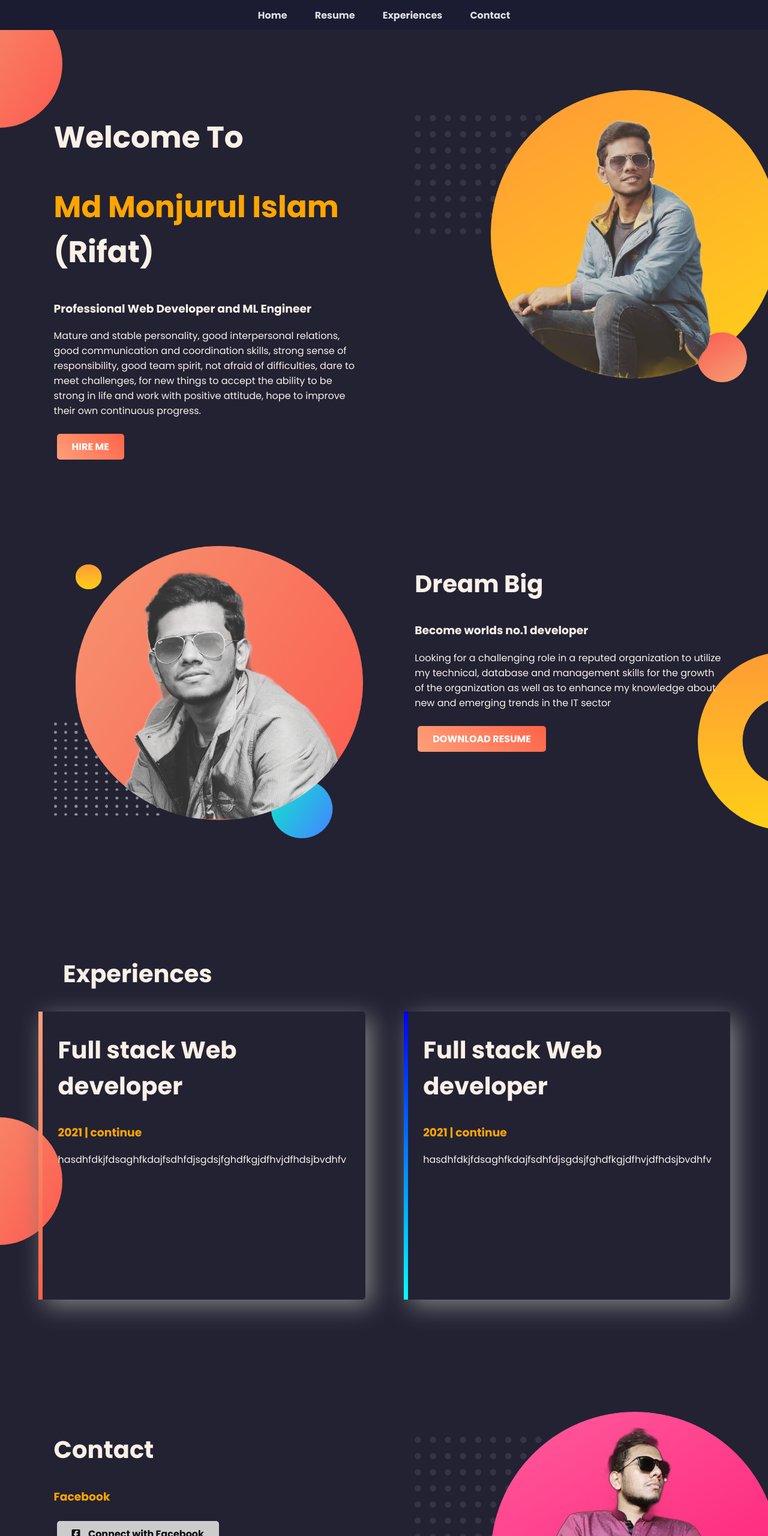
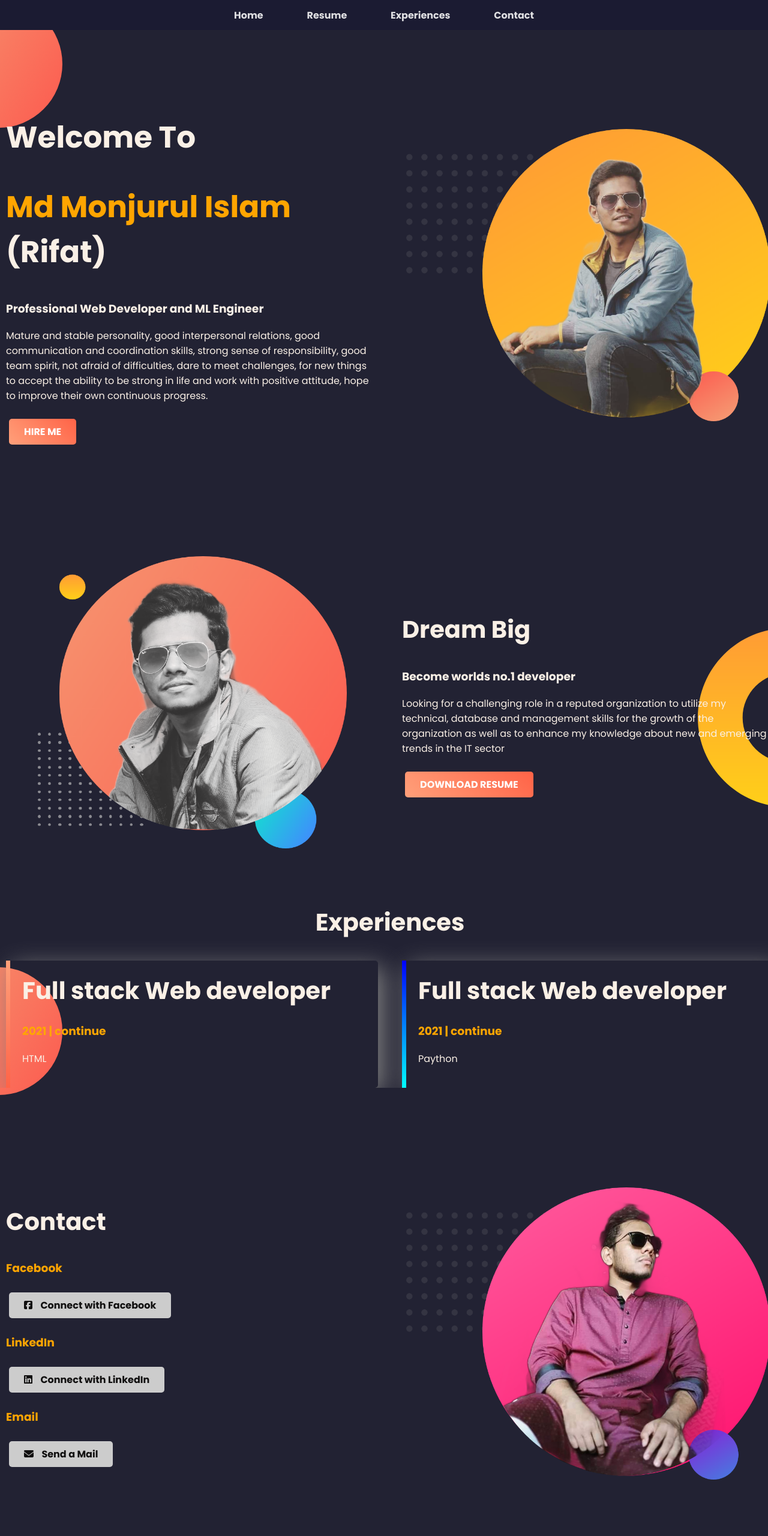
Before and after one commit to rifat3165/portfolio, a plain HTML site: page index.html in a window 1280 px wide. Shown: the top 2560 px of the page at 60% size. Drawn offline with Linux system fonts and the light colour scheme; files whose address does not match are found by name.

Commit message:
design responsive working"

```diff
--- /dev/null
+++ b/assets/responsive.css
@@ -0,0 +1,73 @@
+.container{
+    max-width: 1350px;
+    width: 100%;
+    padding-left: 10px;
+    padding-right: 10px;
+    margin: auto;
+    overflow: hidden;
+
+}
+/* Styles for screens with a width of 600 pixels or less */
+@media only screen and (max-width: 600px) {
+
+    nav{
+        width: 100%;
+    }
+    section{
+        height: auto;
+    }
+    #first-img{
+        width: 80%;
+        height: 100%;
+        margin: auto;
+    }
+    #second-img{
+        width: 80%;
+        height: 100%;
+        margin: auto;
+    }
+    #third-img{
+        width: 80%;
+        height: 100%;
+        margin: auto;
+    }
+    .hero_section{
+        display: flex;
+        align-items: center;
+        justify-content: space-between;
+        flex-direction: column;
+        gap: 30px;
+    }
+    .dream_section{
+        display: flex;
+        align-items: center;
+        justify-content: space-between;
+        flex-direction: column-reverse;
+        gap: 30px;
+    }
+    .experience{
+        display: flex;
+        align-items: center;
+        justify-content: space-between;
+        flex-direction: column;
+        gap: 30px;
+    }
+    .contact_us{
+        display: flex;
+        align-items: center;
+        justify-content: space-between;
+        flex-direction: column-reverse;
+        gap: 30px;
+    }
+
+  }
+
+  /* Styles for screens with a width between 601 and 900 pixels */
+  @media only screen and (min-width: 601px) and (max-width: 900px) {
+    /* Your CSS styles here */
+  }
+
+  /* Styles for screens with a width of 901 pixels or more */
+  @media only screen and (min-width: 901px) {
+    /* Your CSS styles here */
+  }
--- a/style.css
+++ b/assets/style.css
@@ -17,17 +17,18 @@ header{
     top: 0;
 }
 nav{
-    width: 50%;
-    max-width: 500px;
+    width:100%;
+
     height: 50px;
     margin: 0 auto;
     display: block;
 }
 nav > ul{
     display: flex;
-    justify-content: space-evenly;
+    justify-content: center;
     flex-wrap: wrap;
     align-items: center;
+    gap: 60px;
     padding-inline-start: 0;
     margin-block: 0;
     height: 100%;
@@ -70,10 +71,7 @@ h2{
     color: orange;
 }
 .half-width{
-    width: 40%;
-    float: left;
-    margin-left: 5%;
-    padding-left: 2%;
+    width: 100%;
 }
 .half-width img{
     width: 100%;
@@ -101,13 +99,14 @@ h2{
     background-position: right;
     padding-bottom: 50px;
 }
-.contact{
-    padding-bottom: 0px;
+
+.contact-wrap{
+    width: 50%;
 }
 section{
-    width: 100%;
+
     margin: 0 auto 10px auto;
-    height: 600px;
+
     padding-bottom: 150px;
 }
 
@@ -128,8 +127,12 @@ section{
 .single-experience{
     box-shadow: 10px 10px 40px gray;
     border-radius: 5px;
-    height: 80%;
-    //background-color: white;
+    height: auto;
+    padding: 20px;
+}
+.single-experience h2{
+    margin: 0px;
+    padding-bottom: 5px;
 }
 #exp-size{
     margin-left: 105px;
@@ -138,6 +141,9 @@ section{
     background-image: url("images/exp-bg.png");
     background-repeat: no-repeat;
     background-position: left;
+}
+.experience-area .ex-title{
+    text-align: center;
 }
 #full-stack{
     border-left: 7px solid;
@@ -169,7 +175,36 @@ footer p{
     font-size: 12px;
 }
 
+.image{
+    display: flex;
+    align-items: center;
+    justify-content: center;
 
+}
+.hero_section{
+    display: flex;
+    align-items: center;
+    justify-content: space-between;
+    gap: 40px;
+}
+.dream_section{
+    display: flex;
+    align-items: center;
+    justify-content: space-between;
+    gap: 40px;
+}
+.experience{
+    display: flex;
+    align-items: center;
+    justify-content: space-between;
+    gap: 40px;
+}
+.contact_us{
+    display: flex;
+    align-items: center;
+    justify-content: space-between;
+    gap: 40px;
+}
 @media (prefers-reduced-motion: no-preference) {
     * {
       scroll-behavior: smooth;
--- a/index.html
+++ b/index.html
@@ -1,17 +1,19 @@
 <!DOCTYPE html>
 <html lang="en">
+
 <head>
     <meta charset="UTF-8">
     <meta name="viewport" content="width=device-width, initial-scale=1.0">
     <title>Rifat's Portfolio</title>
     <link rel="preconnect" href="https://fonts.googleapis.com">
     <link rel="preconnect" href="https://fonts.gstatic.com" crossorigin>
-    <link href="https://fonts.googleapis.com/css2?family=Poppins:ital,wght@0,100;0,200;0,300;0,400;0,500;0,600;0,700;0,800;0,900;1,100;1,200;1,300;1,400;1,500;1,600;1,700;1,800;1,900&display=swap" rel="stylesheet">
-    <link rel="stylesheet" href="style.css">
+    <link
+        href="https://fonts.googleapis.com/css2?family=Poppins:ital,wght@0,100;0,200;0,300;0,400;0,500;0,600;0,700;0,800;0,900;1,100;1,200;1,300;1,400;1,500;1,600;1,700;1,800;1,900&display=swap"
+        rel="stylesheet">
+    <link rel="stylesheet" href="assets/style.css">
+    <link rel="stylesheet" href="assets/responsive.css">
     <link rel="stylesheet" href="https://cdnjs.cloudflare.com/ajax/libs/font-awesome/5.15.3/css/all.min.css">
-    <script src="https://kit.fontawesome.com/a076d05399.js" crossorigin="anonymous"></script>
 
-    <script src="main.js"></script>
 </head>
 
 <body>
@@ -28,6 +30,8 @@
 
     <div class="background">
         <section class="top-banner" id="home">
+            <div class="container">
+                <div class="hero_section">
                     <div class="half-width">
                         <h1>Welcome To</h1>
                         <h1><span class="orange-highlight"">Md Monjurul Islam </span>(Rifat)</h1>
@@ -35,74 +39,101 @@
                         <p>Mature and stable personality, good interpersonal relations, good communication and coordination skills, strong
                             sense of responsibility, good team spirit, not afraid of difficulties, dare to meet challenges, for new things to accept
                             the ability to be strong in life and work with positive attitude, hope to improve their own continuous progress.</p>
-                <div class="button">
-                    <a class="link-button" target="_blank" href="https://www.linkedin.com/in/md-monjurul-islam-288310150/">HIRE ME</a>
+                        <div class=" button">
+                                <a class="link-button" target="_blank"
+                                    href="https://www.linkedin.com/in/md-monjurul-islam-288310150/">HIRE ME</a>
                     </div>
                 </div>
-            <div class="half-width">
+                <div class="half-width image">
                     <img src="images/profile1.png" alt="Profile1" id="first-img">
+                </div>
+
+            </div>
+
     </div>
     </section>
 
     <section class="dream-area" id="body">
-            <div class="half-width">
+        <div class="container">
+            <div class="dream_section">
+                <div class="half-width image">
                     <img src="images/profile6.png" alt="" id="second-img">
                 </div>
                 <div class="half-width">
                     <h2>Dream Big</h2>
                     <h3>Become worlds no.1 developer</h3>
-                <p>Looking for a challenging role in a reputed organization to utilize my technical, database and management skills
-                    for the growth of the organization as well as to enhance my knowledge about new and emerging trends in the IT
+                    <p>Looking for a challenging role in a reputed organization to utilize my technical, database and
+                        management skills
+                        for the growth of the organization as well as to enhance my knowledge about new and emerging
+                        trends in the IT
                         sector</p>
 
                     <div class="button">
-                    <a class="link-button" target="_blank" href="images/CV - Md Monjurul Islam New.pdf">DOWNLOAD RESUME</a>
+                        <a class="link-button" target="_blank" href="images/CV - Md Monjurul Islam New.pdf">DOWNLOAD
+                            RESUME</a>
                     </div>
                 </div>
+            </div>
+        </div>
+
     </section>
 
     <section class="experience-area" id="experience">
-            <h2 id="exp-size">Experiences</h2>
+        <div class="container">
+             <h2 id="" class="ex-title">Experiences</h2>
+             <div class="experience">
              <div class="half-width single-experience" id="full-stack">
             <h2>Full stack Web developer</h2>
             <h3 class="orange-highlight">2021 | continue</h3>
-                <p>hasdhfdkjfdsaghfkdajfsdhfdjsgdsjfghdfkgjdfhvjdfhdsjbvdhfv</p>
+            <p>HTML</p>
         </div>
         <div class="half-width single-experience" id="baby-web">
             <h2>Full stack Web developer</h2>
             <h3 class="orange-highlight">2021 | continue</h3>
-                <p>hasdhfdkjfdsaghfkdajfsdhfdjsgdsjfghdfkgjdfhvjdfhdsjbvdhfv</p>
+            <p>Paython</p>
         </div>
+             </div>
+
+        </div>
+
     </section>
 
     <section class="contact" id="contact">
+        <div class="container">
+              <div class="contact_us">
                  <div class="half-width">
             <h2>Contact</h2>
 
             <h3 class="orange-highlight">Facebook</h3>
             <div class="button">
-                    <a class="icon" target="_blank" href="https://www.facebook.com/Mrifat.mrsp/"><i class="fab fa-facebook-square facebook-icon f-icon"></i>
+                <a class="icon" target="_blank" href="https://www.facebook.com/Mrifat.mrsp/"><i
+                        class="fab fa-facebook-square facebook-icon f-icon"></i>
                     Connect with Facebook
                 </a>
             </div>
             <h3 class="orange-highlight">LinkedIn</h3>
             <div class="button">
-                    <a class="icon" target="_blank" href="https://www.linkedin.com/in/md-monjurul-islam-288310150/"><i class="fab fa-linkedin f-icon"></i>
+                <a class="icon" target="_blank" href="https://www.linkedin.com/in/md-monjurul-islam-288310150/"><i
+                        class="fab fa-linkedin f-icon"></i>
 
                     Connect with LinkedIn
                 </a>
             </div>
             <h3 class="orange-highlight">Email</h3>
             <div class="button">
-                    <a class="icon" target="_blank" href="mailto:monjurul15-11985@diu.edu.bd"><i class="fas fa-envelope f-icon"></i>
+                <a class="icon" target="_blank" href="mailto:monjurul15-11985@diu.edu.bd"><i
+                        class="fas fa-envelope f-icon"></i>
                     Send a Mail
                 </a>
             </div>
         </div>
 
-            <div class="half-width">
+        <div class="half-width image">
             <img src="images/profile2.png" alt="" id="third-img">
         </div>
+              </div>
+        </div>
+
     </section>
 
     <footer>
@@ -110,4 +141,8 @@
     </footer>
     </div>
 </body>
+<script src="https://kit.fontawesome.com/a076d05399.js" crossorigin="anonymous"></script>
+
+<script src="main.js"></script>
+
 </html>
```
Lines whose indentation alone changed are shown as unchanged.
